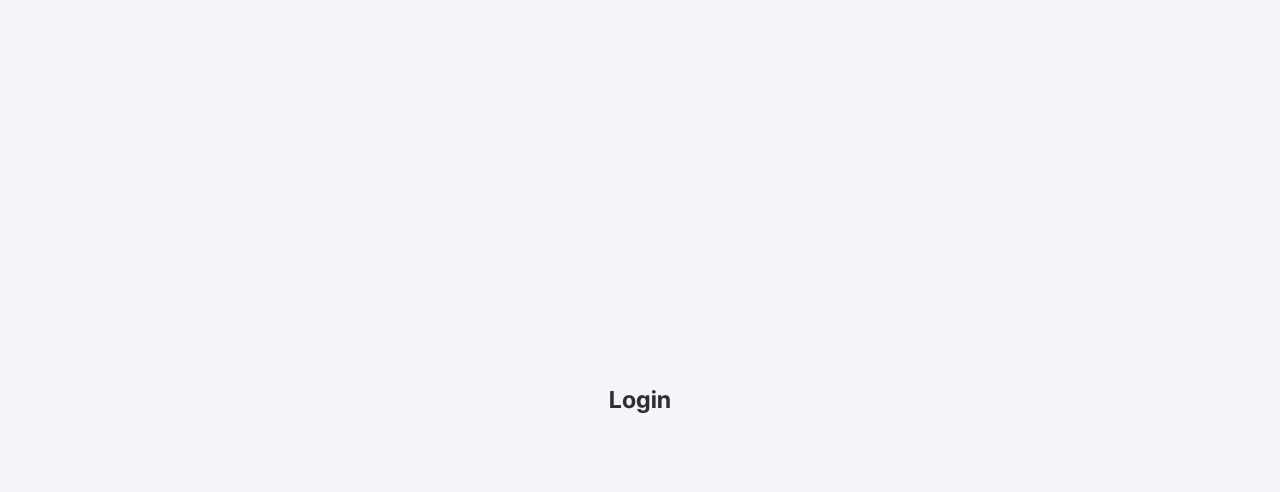
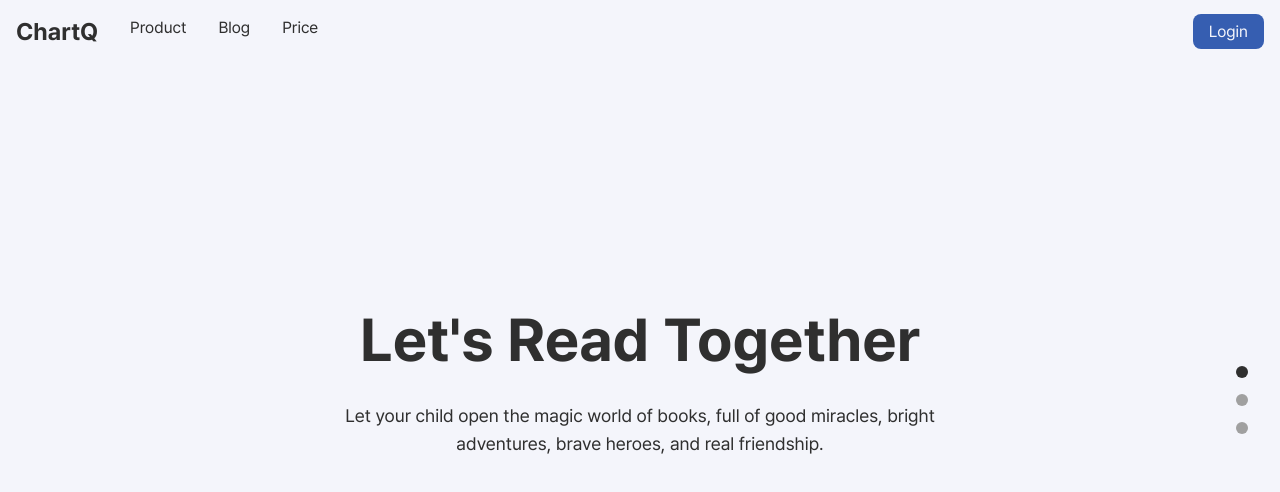
Before and after one commit to SnoopyKim/ChartQ, a Next.js app: page / in a window 1280 px wide. Shown: the top 492 px of the page. Built offline with nearby package versions, Linux system fonts and the light colour scheme.

Commit message:
Hero 페이지 구조 잡기

```diff
--- a/app/(routes)/account/account-form.tsx
+++ b/app/(routes)/account/account-form.tsx
@@ -19,7 +19,7 @@ export default function AccountForm({ user }: { user: User | null }) {
 
       const { data, error, status } = await supabase
         .from("profiles")
-        .select(`full_name, username, website, avatar_url`)
+        .select(`username, website, avatar_url`)
         .eq("id", user?.id)
         .single();
 
@@ -34,6 +34,7 @@ export default function AccountForm({ user }: { user: User | null }) {
         setAvatarUrl(data.avatar_url);
       }
     } catch (error) {
+      console.error(error);
       alert("Error loading user data!");
     } finally {
       setLoading(false);
--- a/app/_utils/supabase/middleware.ts
+++ b/app/_utils/supabase/middleware.ts
@@ -30,7 +30,17 @@ export async function updateSession(request: NextRequest) {
   );
 
   // refreshing the auth token
-  await supabase.auth.getUser();
+  const user = await supabase.auth.getUser();
+
+  if (!user && !request.nextUrl.pathname.startsWith("/auth/login")) {
+    console.log("redirect to /login");
+    return NextResponse.redirect(new URL("/login", request.url));
+  }
+
+  if (user && request.nextUrl.pathname === "/auth/login") {
+    console.log("redirect to /");
+    return NextResponse.redirect(new URL("/", request.url));
+  }
 
   return supabaseResponse;
 }
--- a/app/page.tsx
+++ b/app/page.tsx
@@ -1,13 +1,137 @@
-import Link from "next/link";
+"use client";
 
-export default function Home() {
+import React, { useState, useEffect } from "react";
+import { motion, AnimatePresence } from "framer-motion";
+
+const pages = [
+  {
+    id: 1,
+    title: "Let's Read Together",
+    description:
+      "Let your child open the magic world of books, full of good miracles, bright adventures, brave heroes, and real friendship.",
+  },
+  {
+    id: 2,
+    title: "Explore Our Products",
+    description:
+      "Discover a variety of products designed to boost your knowledge and reading experience.",
+  },
+  {
+    id: 3,
+    title: "Contact Us",
+    description:
+      "Reach out to us for any inquiries or support. We are here to help you.",
+  },
+];
+
+const Hero = () => {
+  const [currentPage, setCurrentPage] = useState(1);
+  const totalPages = pages.length;
+  const [isScrolling, setIsScrolling] = useState(false);
+
+  // 특정 페이지 컨테이너 영역에서만 스크롤 이벤트 감지
+  useEffect(() => {
+    const handleScroll = (event: WheelEvent) => {
+      if (isScrolling) return; // 페이지 전환 중이면 새로운 스크롤 이벤트를 무시
+
+      if (event.deltaY > 0 && currentPage < totalPages) {
+        setCurrentPage((prev) => prev + 1);
+        setIsScrolling(true);
+      } else if (event.deltaY < 0 && currentPage > 1) {
+        setCurrentPage((prev) => prev - 1);
+        setIsScrolling(true);
+      }
+    };
+
+    // 페이지 영역에서만 스크롤 이벤트 적용
+    const pageContainer = document.getElementById("page-container");
+    if (pageContainer) {
+      pageContainer.addEventListener("wheel", handleScroll);
+    }
+
+    // 일정 시간 후 스크롤 가능 상태로 변경
+    const scrollTimeout = setTimeout(() => {
+      setIsScrolling(false);
+    }, 1200); // 페이지 전환이 완료되기 전까지 대기 (800ms)
+
+    return () => {
+      if (pageContainer) {
+        pageContainer.removeEventListener("wheel", handleScroll);
+      }
+      clearTimeout(scrollTimeout);
+    };
+  }, [currentPage, isScrolling, totalPages]);
+
   return (
-    <div className="flex h-screen w-screen justify-center items-center">
-      <div className="flex flex-col gap-2">
-        <Link href={"/auth/login"} className="text-2xl font-bold">
-          Login
-        </Link>
+    <div className="relative h-screen overflow-hidden">
+      {/* Navbar (고정) */}
+      <nav className="fixed top-0 w-full flex justify-between items-center p-4 bg-transparent z-20">
+        <div className="flex space-x-8">
+          <div className="text-2xl font-bold text-white">ChartQ</div>
+          <a href="#" className="hover:text-gray-300">
+            Product
+          </a>
+          <a href="#" className=" hover:text-gray-300">
+            Blog
+          </a>
+          <a href="#" className=" hover:text-gray-300">
+            Price
+          </a>
+        </div>
+        <div>
+          <a
+            href="#"
+            className="text-secondary bg-primary-dark px-4 py-2 rounded-lg hover:bg-gray-700"
+          >
+            Login
+          </a>
+        </div>
+      </nav>
+
+      {/* Page Container */}
+      <div id="page-container" className="relative h-full">
+        <AnimatePresence mode="wait">
+          {pages.map(
+            (page) =>
+              currentPage === page.id && (
+                <motion.section
+                  key={page.id}
+                  className={`absolute inset-0 flex items-center justify-center`}
+                  initial={{ opacity: 0, y: 100 }}
+                  animate={{ opacity: 1, y: 0 }}
+                  exit={{ opacity: 0, y: -100 }}
+                  transition={{ duration: 0.6 }}
+                >
+                  <div className="container mx-auto px-4 text-center">
+                    <motion.h1 className={`text-6xl font-bold mb-8`}>
+                      {page.title}
+                    </motion.h1>
+                    <motion.p className={`text-lg max-w-2xl mx-auto mb-8`}>
+                      {page.description}
+                    </motion.p>
+                  </div>
+                </motion.section>
+              )
+          )}
+        </AnimatePresence>
+      </div>
+
+      {/* Scroll Indicator */}
+      <div className="fixed right-8 top-1/2 transform -translate-y-1/2 z-20 flex flex-col items-center space-y-4">
+        {pages.map((page) => (
+          <div
+            key={page.id}
+            onClick={() => setCurrentPage(page.id)}
+            className={`cursor-pointer w-3 h-3 rounded-full ${
+              currentPage === page.id
+                ? "bg-neutral dark:bg-secondary"
+                : "bg-gray"
+            }`}
+          ></div>
+        ))}
       </div>
     </div>
   );
-}
+};
+
+export default Hero;
--- a/package.json
+++ b/package.json
@@ -12,6 +12,7 @@
     "@supabase/ssr": "^0.5.1",
     "@supabase/supabase-js": "^2.45.3",
     "clsx": "^2.1.1",
+    "framer-motion": "^11.5.4",
     "next": "14.2.8",
     "react": "^18",
     "react-dom": "^18"
```
Also changed, not shown: 2 other files (tests, documents, lock files or other folders).
